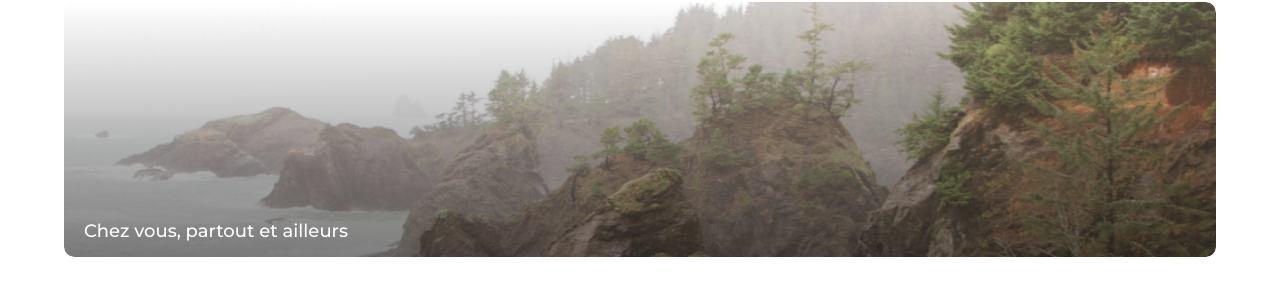
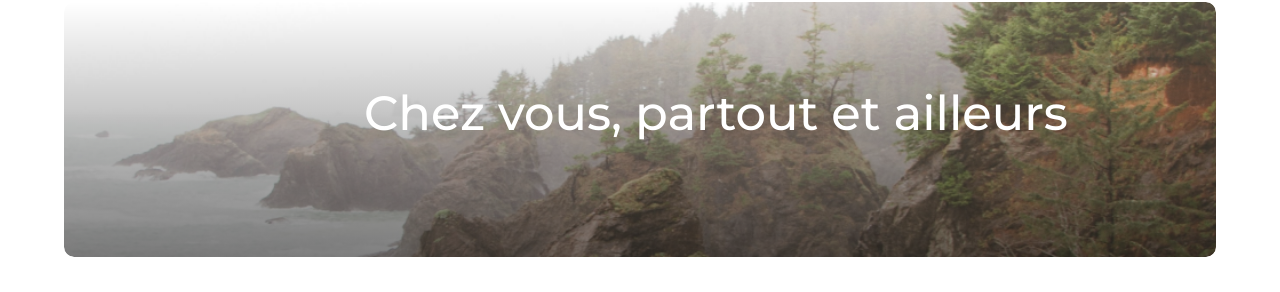
Before and after one commit to mfallgithub/Kasa-mfall, a React (Create React App) app in the folder Kasa-mfall/: page / in a window 1280 px wide. Shown: the part 218-510 px from the top of the page. Built offline with nearby package versions, Linux system fonts and the light colour scheme.

Commit message:
correction titre dans l'image de la page d'accueil

```diff
--- a/Kasa-mfall/src/components/Thumbnails.jsx
+++ b/Kasa-mfall/src/components/Thumbnails.jsx
@@ -5,7 +5,7 @@ const Thumbnails = ({ image, title }) => {
     <div className="thumb">
       <img src={image} alt="" className="thumb__img" />
       <div className="thumb__overlay"></div>
-      <h2 className="thumb__title">{title}</h2>
+      <h2 className="thumb__title_image">{title}</h2>
     </div>
   );
 };
--- a/Kasa-mfall/src/styles/style.css
+++ b/Kasa-mfall/src/styles/style.css
@@ -238,11 +238,15 @@ code {
 .thumb__title {
   position: absolute;
   bottom: 0;
-  font-size: 18px;
+  font-size: 48px;
   font-weight: 500;
   margin: 15px 20px;
   color: #fff;
   box-sizing: inherit;
+  /*********centrer le texte dans nl'image***********/
+  padding-bottom: 100px;
+  justify-content: center;
+  margin-left: 300px;
 }
 .thumb__overlay {
   position: absolute;
@@ -487,7 +491,7 @@ code {
   transform: scale(1);
   transition: transform 300ms;
 }
-.thumb__title {
+.thumb__title_image {
   position: absolute;
   bottom: 0;
   font-size: 18px;
```
